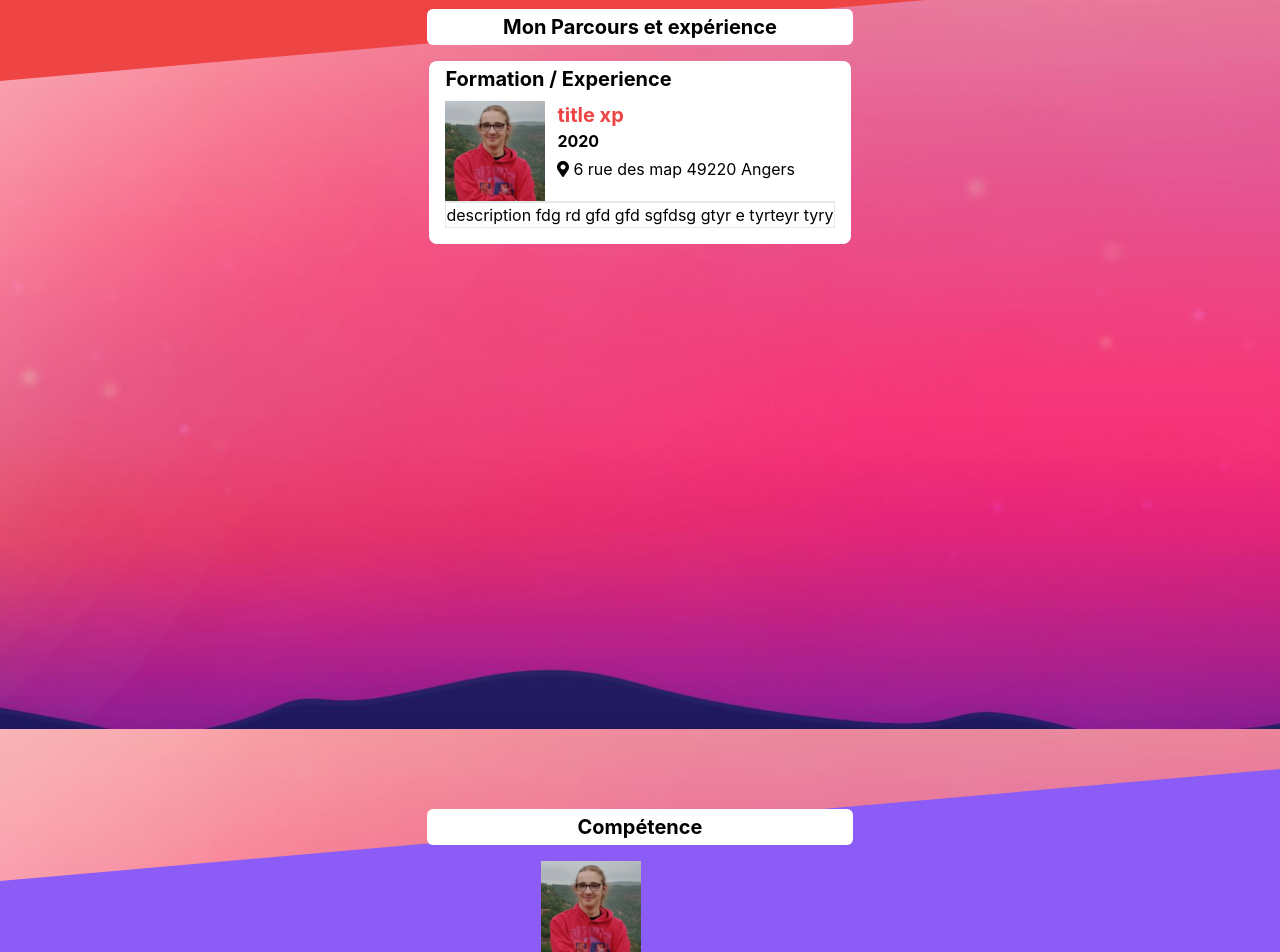
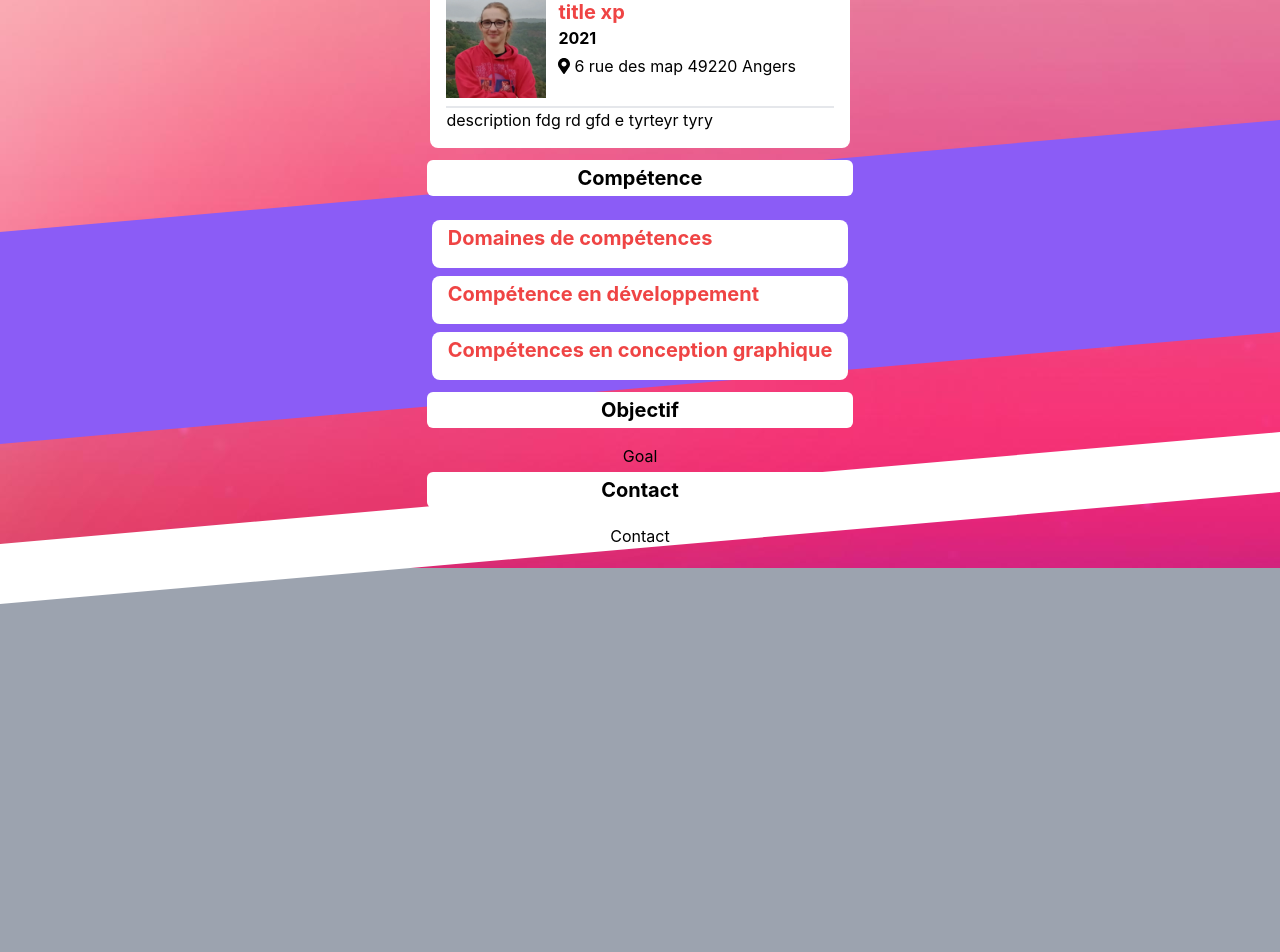
Before and after one commit to AlexPawlonski/Site_CV, a React (Create React App) app: page / in a window 1280 px wide. Shown: the part 1671-2623 px from the top of the page. Built offline with nearby package versions, Linux system fonts and the light colour scheme.

Commit message:
add component Skill

```diff
--- a/src/App.js
+++ b/src/App.js
@@ -93,6 +93,17 @@ function App() {
               map: " 6 rue des map 49220 Angers",
               desc: "description fdg rd gfd gfd sgfdsg gtyr e tyrteyr tyry ",
               link: "https//// th trhe htr ehtr ehtr ert",
+            },{
+              imgXp: {
+                src: imgP,
+                alt:"exemple alt"
+              },
+              type: "Formation",
+              title: "title xp",
+              date: "2021",
+              map: " 6 rue des map 49220 Angers",
+              desc: "description fdg rd gfd  e tyrteyr tyry ",
+              link: "https//// th trhe htr ehtr ehtr ert",
             },
           ]
           }
@@ -103,14 +114,57 @@ function App() {
           color: "blue",
           id: 2,
           dataSkill:[
-              {
-                imgSkill: {
-                  src: imgP,
-                  alt:"exemple alt"
+             {
+               titlesection: "Domaines de compétences",
+               liste: [
+                 {
+                   title: "gestion  projet",
+                   listeSkill: "test, vlabla, reza , re rez e, etretzerztre, treztrez ,ert ertertertz",
+                 },
+                 {
+                   title: " de projet",
+                   listeSkill: "test, vlabla, reza , re rez e, treztrez ,ert ertertertz",
+                 },
+                 {
+                   title: "gestion de ",
+                   listeSkill: "test, vlabla, , etretzerztre, treztrez ,ert ertertertz",
+                 }
+               ]
+             },
+             {
+              titlesection: "Compétence en développement",
+              SkillLevel: [
+                {
+                  title: "js react",
+                  lvl : 4,
                 },
-                desc:"ferferferferfr fre fre fre fre "
-              },
-
+                {
+                  title: "js ajax",
+                  lvl : 3,
+                },
+                {
+                  title: "js html",
+                  lvl : 6,
+                },
+              ]
+             },
+             {
+              titlesection: "Compétences en conception graphique",
+              SkillLevel: [
+                {
+                  title: "photoshop",
+                  lvl : 10,
+                },
+                {
+                  title: "première pro",
+                  lvl : 8,
+                },
+                {
+                  title: "clip studio paint",
+                  lvl : 6,
+                },
+              ]
+             },
           ]
         },
         {
--- a/src/components/molecules/Course.js
+++ b/src/components/molecules/Course.js
@@ -10,7 +10,7 @@ export const Course = ({ data , ...props }) => {
   let xp = data.dataSection.xp;
 return(
   <div>
-    {xp.map( data => <div className="bg-white rounded-lg p-4 pt-1">
+    {xp.map( data => <div className="bg-white rounded-lg p-4 pt-1 my-2">
       <div className="mb-2">
         <Title type="h2-b" data={data.type}/>
       </div>
--- a/src/components/molecules/Description.js
+++ b/src/components/molecules/Description.js
@@ -3,7 +3,7 @@ import PropTypes from 'prop-types';
 
 export const Description = ({ data, ...props }) => {
   return(
-    <div className="border-t-2 border">
+    <div className="border-t-2 mt-2">
       <p>{data}</p>
     </div>
   )
--- a/src/components/molecules/Info.js
+++ b/src/components/molecules/Info.js
@@ -3,7 +3,7 @@ import Title from '../atoms/Title.js';
 export const Info = ({ data , ...props }) => {
   console.log(data);
 return(
-  <div className="w-full flex justify-center items-center h-full text-center mt-20">
+  <div className="w-full flex justify-center items-center h-full text-center">
     <div className="w-5/6 flex flex-col items-center justify-center">
       <img style={{minWidth:"200px", maxWidth:"300px"}}className="w-1/4 rounded-full p-4" src={data.dataSlide.imgSlide}/>
       <div className="flex flex-col md:flex-row justify-center font-bold text-lg">
--- a/src/components/molecules/PannelSkill.js
+++ b/src/components/molecules/PannelSkill.js
@@ -1,12 +1,29 @@
 import React from 'react';
-import ImgSkill from '../atoms/ImgSkill.js'
-import InfoBulleSkill from '../atoms/InfoBulleSkill.js'
+import ImgSkill from '../atoms/ImgSkill.js';
+import InfoBulleSkill from '../atoms/InfoBulleSkill.js';
+import Title from '../atoms/Title.js';
+
 export const PannelSkill = ({ data , ...props }) => {
-    console.log(data.imgSkill);
+    function liste(data){
+
+        if (data.liste) {
+            console.log(data.liste);
+            data.liste.map( function(data){
+                console.log(data.title);
+                return(
+                    <div>
+                        <p>{data.title}</p>
+                    </div>
+                )
+            })
+        }
+    }
 return(
-    <div>
-        <ImgSkill data={data.imgSkill}/>
-        <InfoBulleSkill data={data.desc}/>
+    <div className="bg-white rounded-lg p-4 pt-1 my-2">
+        <Title type="h2" data={data.titlesection}/>
+        <div>
+            {liste(data)}
+        </div>
     </div>
 )
 }
--- a/src/components/molecules/Skill.js
+++ b/src/components/molecules/Skill.js
@@ -1,11 +1,10 @@
 import React from 'react';
 import PannelSkill from './PannelSkill.js';
 export const Skill = ({ data , ...props }) => {
-  let panelleSkill = data.dataSkill
-  console.log(panelleSkill);
+  console.log(data);
 return(
   <div>
-    {panelleSkill.map( data => <PannelSkill data={data} />)}
+    {data.dataSkill.map( data => <PannelSkill data={data}/>)}
   </div>
 )
 }
--- a/src/components/organism/Main.js
+++ b/src/components/organism/Main.js
@@ -23,7 +23,7 @@ export const Main = ({ data , ...props }) => {
           }
 
           return (
-            <section className=" w-full flex flex-col items-center h-screen transform -skew-y-5 " style={sectionStyle}>
+            <section className=" w-full flex flex-col items-center transform -skew-y-5 mb-5" style={sectionStyle}>
                 <div className="transform skew-y-5 flex flex-col items-center w-full">
                   <div id={data.value} className="px-4 md:w-2/6 text-center bg-white p-1 transform -translate-y-4 z-0 rounded-md">
                     <Title type="h2-b" data={data.title}/>
```
Also changed, not shown: 1 other file (tests, documents, lock files or other folders).
